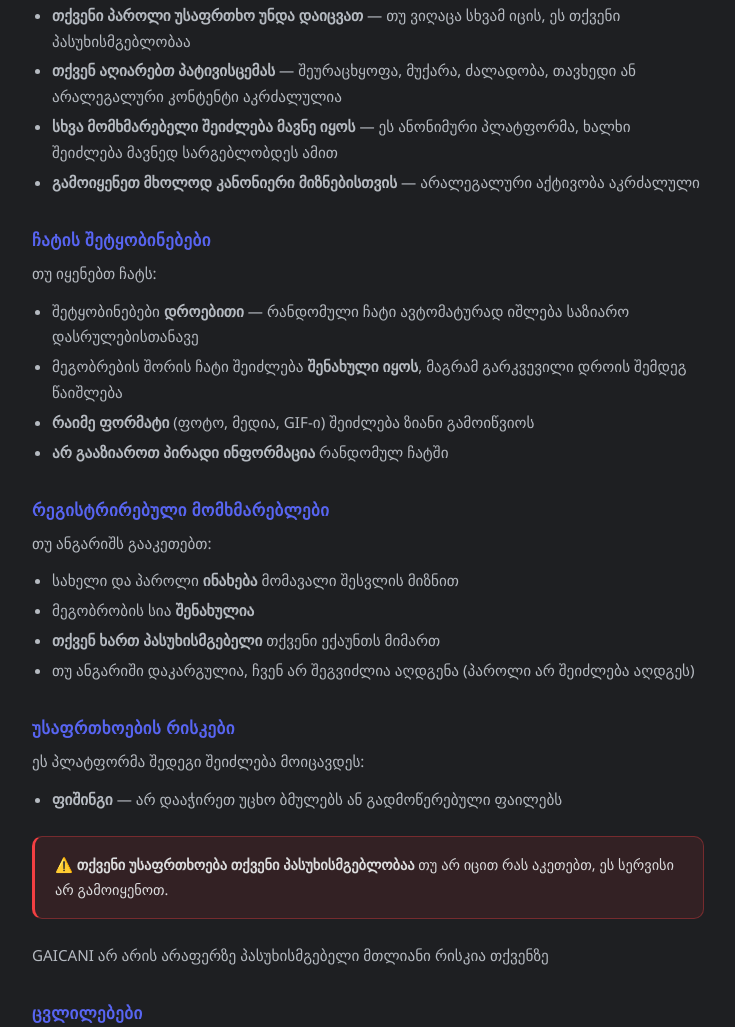
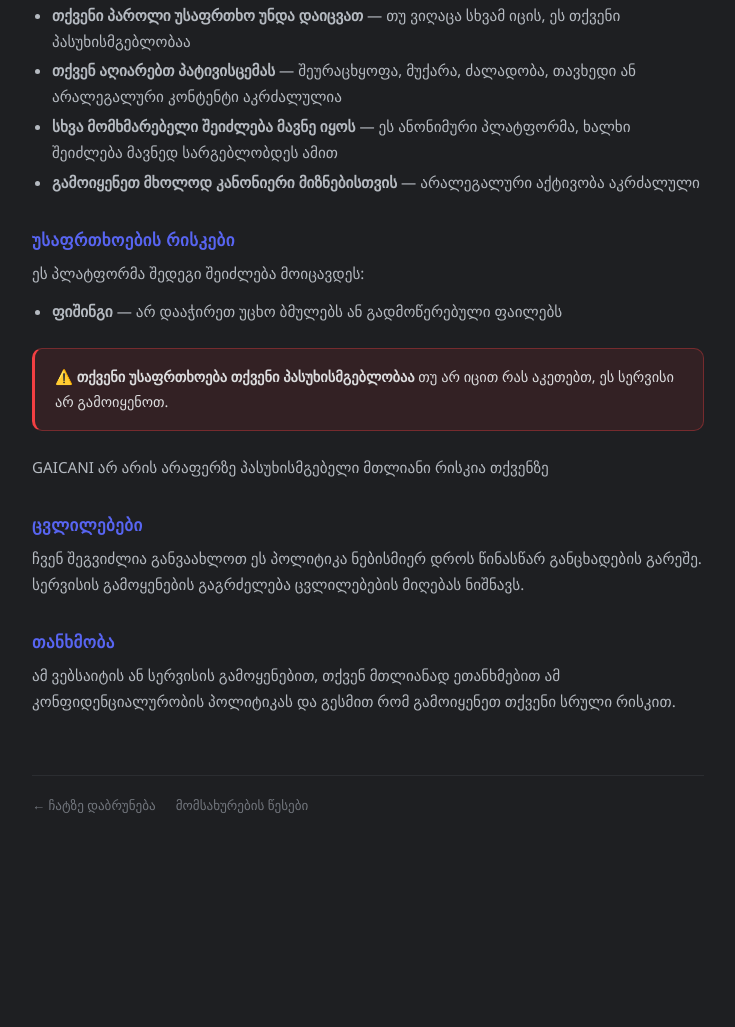
Before and after one commit to miqa11/gaicani, a website: page privacy.html in a window 1280 px wide. Shown: the part 2238-3265 px from the top of the page, without its empty margins (272-1007 px from the left). After the commit the page ends 3132 px from the top, so only its background shows below. Drawn offline with Linux system fonts and the light colour scheme.

Commit message:
Update privacy.html

```diff
--- a/privacy.html
+++ b/privacy.html
@@ -206,26 +206,6 @@
       <li><strong>გამოიყენეთ მხოლოდ კანონიერი მიზნებისთვის</strong> — არალეგალური აქტივობა აკრძალული</li>
     </ul>
 
-
-
-    <h2>ჩატის შეტყობინებები</h2>
-    <p>თუ იყენებთ ჩატს:</p>
-    <ul>
-      <li>შეტყობინებები <strong>დროებითი</strong> — რანდომული ჩატი ავტომატურად იშლება საზიარო დასრულებისთანავე</li>
-      <li>მეგობრების შორის ჩატი შეიძლება <strong>შენახული იყოს</strong>, მაგრამ გარკვევილი დროის შემდეგ წაიშლება</li>
-      <li><strong>რაიმე ფორმატი</strong> (ფოტო, მედია, GIF-ი) შეიძლება ზიანი გამოიწვიოს</li>
-      <li><strong>არ გააზიაროთ პირადი ინფორმაცია</strong> რანდომულ ჩატში</li>
-    </ul>
-
-    <h2>რეგისტრირებული მომხმარებლები</h2>
-    <p>თუ ანგარიშს გააკეთებთ:</p>
-    <ul>
-      <li>სახელი და პაროლი <strong>ინახება</strong> მომავალი შესვლის მიზნით</li>
-      <li>მეგობრობის სია <strong>შენახულია</strong></li>
-      <li><strong>თქვენ ხართ პასუხისმგებელი</strong> თქვენი ექაუნთს მიმართ</li>
-      <li>თუ ანგარიში დაკარგულია, ჩვენ არ შეგვიძლია აღდგენა (პაროლი არ შეიძლება აღდგეს)</li>
-    </ul>
-
     <h2>უსაფრთხოების რისკები</h2>
     <p>ეს პლატფორმა შედეგი შეიძლება მოიცავდეს:</p>
     <ul>
```
